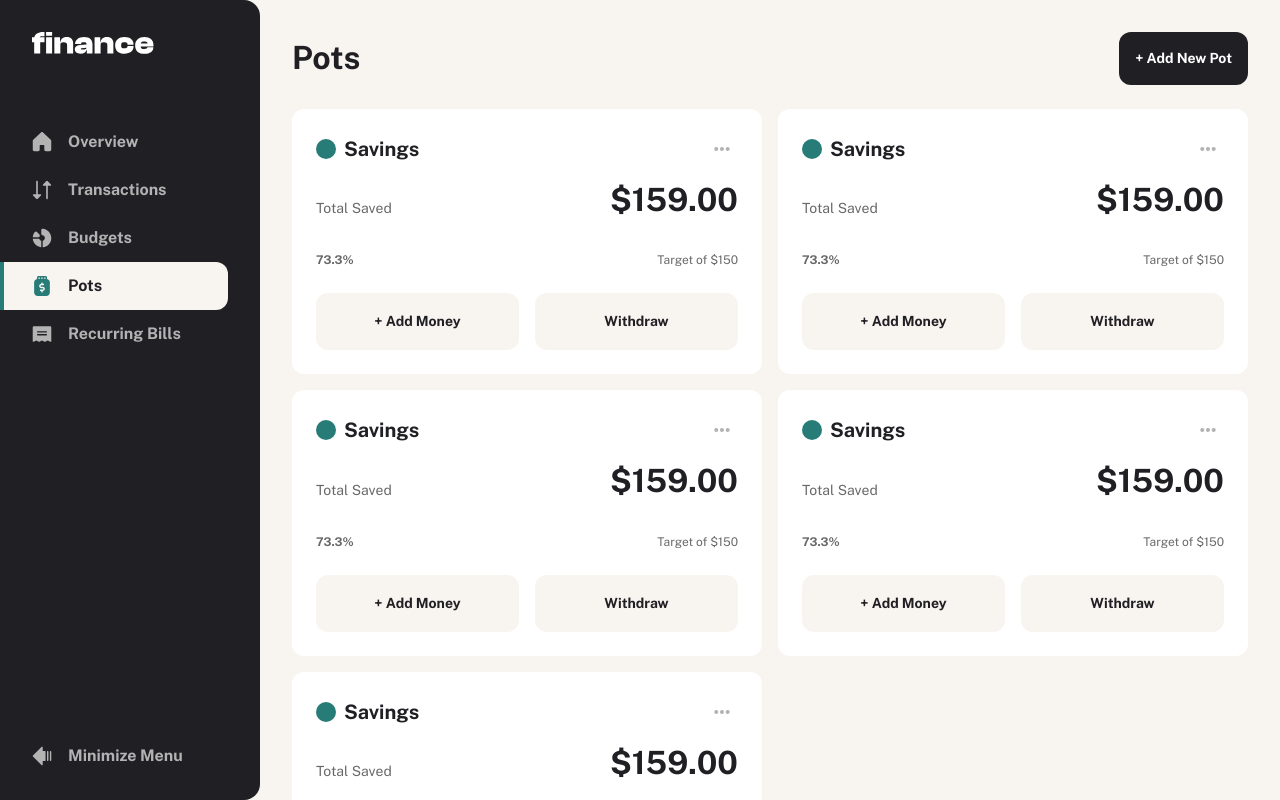
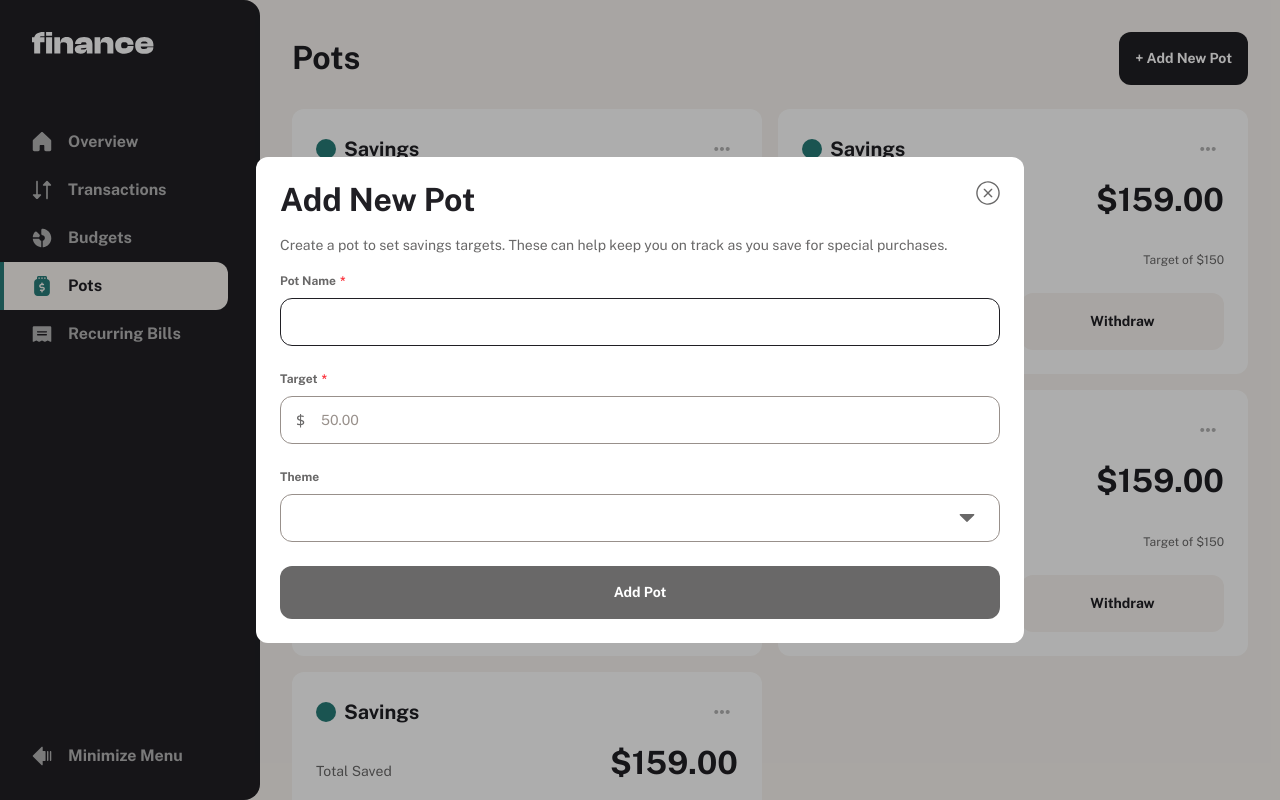
Before and after one commit to fandresh7/frontendmentor-finance-app, an Angular app: page /pots in a window 1280 px wide. Both pictures are taken after a click on the button "+ Add New Pot". Built offline with nearby package versions, Linux system fonts and the light colour scheme.

Commit message:
feat: implement pot creation, editing and deletion modals with form validation

```diff
--- a/src/app/components/pot-card/pot-card.html
+++ b/src/app/components/pot-card/pot-card.html
@@ -49,15 +49,15 @@
     <ul class="divide-grey-100 divide-y">
       <li
         class="text-grey-900 text-preset-4 cursor-pointer py-4 transition-colors duration-200 first:pt-0 last:pb-0"
-        (click)="openModal()"
-        (keydown)="openModal()"
+        (click)="openEditModal()"
+        (keydown)="openEditModal()"
         tabindex="0">
         Edit Pot
       </li>
       <li
         class="text-red text-preset-4 cursor-pointer py-4 transition-colors duration-200 first:pt-0 last:pb-0"
-        (click)="openModal()"
-        (keydown)="openModal()"
+        (click)="openDeleteModal()"
+        (keydown)="openDeleteModal()"
         tabindex="0">
         Delete Pot
       </li>
--- a/src/app/components/pot-card/pot-card.ts
+++ b/src/app/components/pot-card/pot-card.ts
@@ -1,10 +1,13 @@
-import { ChangeDetectionStrategy, Component, signal } from '@angular/core'
+import { ChangeDetectionStrategy, Component, inject, signal } from '@angular/core'
 import { OverlayModule } from '@angular/cdk/overlay'
 import { CurrencyPipe } from '@angular/common'
 
 import { Card } from '@shared/components/card/card'
 import { EllipsisIcon } from '@shared/components/icons/icons'
 import { ProgressBar } from '@shared/components/progress-bar/progress-bar'
+import { Dialog } from '@angular/cdk/dialog'
+import { PotDeleteModal } from '@components/pot-delete-modal/pot-delete-modal'
+import { PotModal } from '@components/pot-modal/pot-modal'
 
 @Component({
   selector: 'pot-card',
@@ -14,6 +17,7 @@ import { ProgressBar } from '@shared/components/progress-bar/progress-bar'
 })
 export class PotCard {
   isOpen = signal(false)
+  dialog = inject(Dialog)
 
   toggleDropdown() {
     this.isOpen.set(!this.isOpen())
@@ -23,7 +27,24 @@ export class PotCard {
     this.isOpen.set(false)
   }
 
-  openModal() {
-    console.log('openModal')
+  openEditModal() {
+    this.closeDropdown()
+
+    this.dialog.open(PotModal, {
+      panelClass: 'modal',
+      data: {
+        title: 'Edit Pot',
+        description: 'If your saving targets change, feel free to update your pots.',
+        edit: true
+      }
+    })
+  }
+
+  openDeleteModal() {
+    this.closeDropdown()
+
+    this.dialog.open(PotDeleteModal, {
+      panelClass: 'modal'
+    })
   }
 }
--- /dev/null
+++ b/src/app/components/pot-delete-modal/pot-delete-modal.html
@@ -0,0 +1,9 @@
+<modal-header
+  title="Delete ‘Savings’?"
+  (closeModal)="closeModal()">
+</modal-header>
+
+<p class="text-preset-4 text-grey-500">Are you sure you want to delete this pot? This action cannot be reversed, and all the data inside it will be removed forever.</p>
+
+<button class="text-preset-4-bold bg-red w-full cursor-pointer rounded-xl p-4 text-white transition-colors duration-300">Yes, Confirm Deletion</button>
+<button class="text-preset-4-bold text-grey-500 hover:text-grey-900 w-full cursor-pointer rounded-xl bg-transparent p-4 transition-colors duration-300">No, Go Back</button>
--- /dev/null
+++ b/src/app/components/pot-delete-modal/pot-delete-modal.ts
@@ -0,0 +1,20 @@
+import { DialogRef } from '@angular/cdk/dialog'
+import { ChangeDetectionStrategy, Component, inject } from '@angular/core'
+import { ModalHeader } from '@shared/components/modal-header/modal-header'
+
+@Component({
+  selector: 'pot-delete-modal',
+  imports: [ModalHeader],
+  templateUrl: './pot-delete-modal.html',
+  changeDetection: ChangeDetectionStrategy.OnPush,
+  host: {
+    class: 'flex flex-col gap-4'
+  }
+})
+export class PotDeleteModal {
+  dialogRef = inject(DialogRef)
+
+  closeModal() {
+    this.dialogRef.close()
+  }
+}
--- /dev/null
+++ b/src/app/components/pot-modal/pot-modal.html
@@ -0,0 +1,65 @@
+<modal-header
+  [title]="data.title"
+  (closeModal)="closeModal()">
+</modal-header>
+
+<p class="text-preset-4 text-grey-500">{{ data.description }}</p>
+
+<form
+  id="budget-form"
+  class="flex flex-col gap-4"
+  (ngSubmit)="submit()"
+  [formGroup]="form"
+  autocomplete="off">
+  <input-text
+    label="Pot Name"
+    name="pot_name"
+    formControlName="pot_name"
+    [control]="form.controls.pot_name"
+    [required]="true" />
+
+  <input-text
+    label="Target"
+    name="target"
+    type="number"
+    placeholder="50.00"
+    formControlName="target"
+    [control]="form.controls.target"
+    [required]="true"
+    [hasIcon]="true">
+    <span ngProjectAs="icon">$</span>
+  </input-text>
+
+  <input-select
+    label="Theme"
+    name="theme"
+    formControlName="theme"
+    [control]="form.controls.theme"
+    [options]="options"
+    [optionTemplate]="colorOptionTemplate">
+  </input-select>
+
+  <button
+    type="submit"
+    [disabled]="false"
+    [class]="form.invalid
+      ? 'w-full text-preset-4-bold bg-grey-500 cursor-not-allowed rounded-xl p-4 text-white transition-colors duration-300'
+      : 'w-full text-preset-4-bold bg-grey-900 hover:bg-beige-500 cursor-pointer rounded-xl p-4 text-white transition-colors duration-300'">
+    {{ data.edit ? 'Save Changes' : 'Add Pot' }}
+  </button>
+</form>
+
+<ng-template
+  #colorOptionTemplate
+  let-option
+  let-selected="selected">
+  <div class="flex items-center gap-3">
+    <div
+      class="h-3 w-3 rounded-full"
+      [style.background-color]="option.color"></div>
+    <span [class.font-semibold]="selected">{{ option.label }}</span>
+    @if (selected) {
+    <simple-check-icon class="ml-auto h-4 w-4 text-green-600"></simple-check-icon>
+    }
+  </div>
+</ng-template>
--- /dev/null
+++ b/src/app/components/pot-modal/pot-modal.ts
@@ -0,0 +1,54 @@
+import { DIALOG_DATA, DialogRef } from '@angular/cdk/dialog'
+import { ChangeDetectionStrategy, Component, inject } from '@angular/core'
+import { FormBuilder, ReactiveFormsModule, Validators } from '@angular/forms'
+import { ModalHeader } from '@shared/components/modal-header/modal-header'
+import { InputText } from '@shared/forms/components'
+import { Select } from '@shared/forms/components/select/select'
+import { SimpleCheckIcon } from '@shared/components/icons/icons'
+import { Option } from '@shared/forms/interfaces/options'
+
+interface PotModalData {
+  title: string
+  description: string
+  edit?: boolean
+}
+
+@Component({
+  selector: 'pot-modal',
+  imports: [ModalHeader, InputText, Select, SimpleCheckIcon, ReactiveFormsModule],
+  templateUrl: './pot-modal.html',
+  changeDetection: ChangeDetectionStrategy.OnPush,
+  host: {
+    class: 'flex flex-col gap-4'
+  }
+})
+export class PotModal {
+  dialogRef = inject(DialogRef)
+  data: PotModalData = inject(DIALOG_DATA)
+
+  fb = inject(FormBuilder)
+
+  form = this.fb.group({
+    pot_name: ['', Validators.required],
+    target: ['', Validators.required],
+    theme: ['', Validators.required]
+  })
+
+  closeModal() {
+    this.dialogRef.close()
+  }
+
+  submit() {
+    this.form.markAllAsTouched()
+    if (this.form.invalid) return
+    console.log(this.form.value)
+  }
+
+  options: Option[] = [
+    { value: 'beige', label: 'Beige', color: '#277C78' },
+    { value: 'blue', label: 'Blue', color: '#F2CDAC' },
+    { value: 'green', label: 'Green', color: '#82C9D7' },
+    { value: 'orange', label: 'Orange', color: '#626070' },
+    { value: 'red', label: 'Red', color: '#C94736' }
+  ]
+}
--- a/src/app/pages/pots/pots.html
+++ b/src/app/pages/pots/pots.html
@@ -1,7 +1,11 @@
 <section class="flex flex-col gap-6">
   <section class="flex flex-wrap items-center justify-between gap-4">
     <h1 class="text-preset-1 text-grey-900">Pots</h1>
-    <button class="text-preset-4-bold bg-grey-900 hover:bg-beige-500 cursor-pointer rounded-xl p-4 text-white transition-colors duration-300">+ Add New Pot</button>
+    <button
+      class="text-preset-4-bold bg-grey-900 hover:bg-beige-500 cursor-pointer rounded-xl p-4 text-white transition-colors duration-300"
+      (click)="openModal()">
+      + Add New Pot
+    </button>
   </section>
 
   <section class="grid grid-cols-1 gap-4 lg:grid-cols-2">
--- a/src/app/pages/pots/pots.ts
+++ b/src/app/pages/pots/pots.ts
@@ -1,5 +1,7 @@
-import { ChangeDetectionStrategy, Component } from '@angular/core'
+import { Dialog } from '@angular/cdk/dialog'
+import { ChangeDetectionStrategy, Component, inject } from '@angular/core'
 import { PotCard } from '@components/pot-card/pot-card'
+import { PotModal } from '@components/pot-modal/pot-modal'
 
 @Component({
   selector: 'pots',
@@ -7,4 +9,16 @@ import { PotCard } from '@components/pot-card/pot-card'
   templateUrl: './pots.html',
   changeDetection: ChangeDetectionStrategy.OnPush
 })
-export class Pots {}
+export class Pots {
+  dialog = inject(Dialog)
+
+  openModal() {
+    this.dialog.open(PotModal, {
+      panelClass: 'modal',
+      data: {
+        title: 'Add New Pot',
+        description: 'Create a pot to set savings targets. These can help keep you on track as you save for special purchases.'
+      }
+    })
+  }
+}
```
Also changed, not shown: 2 other files (tests, documents, lock files or other folders).
